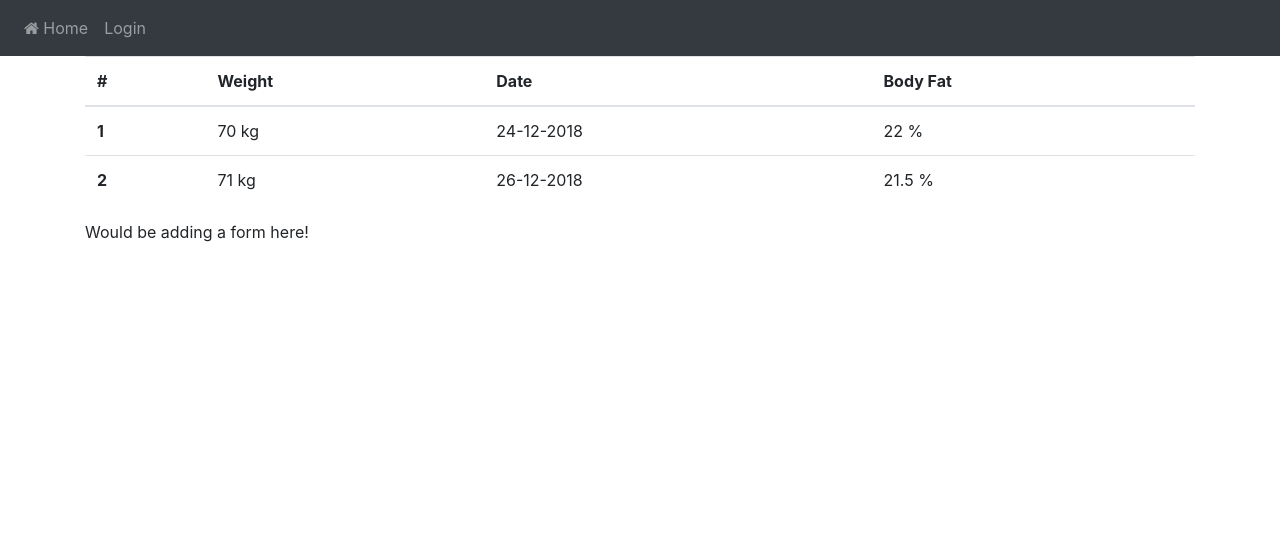
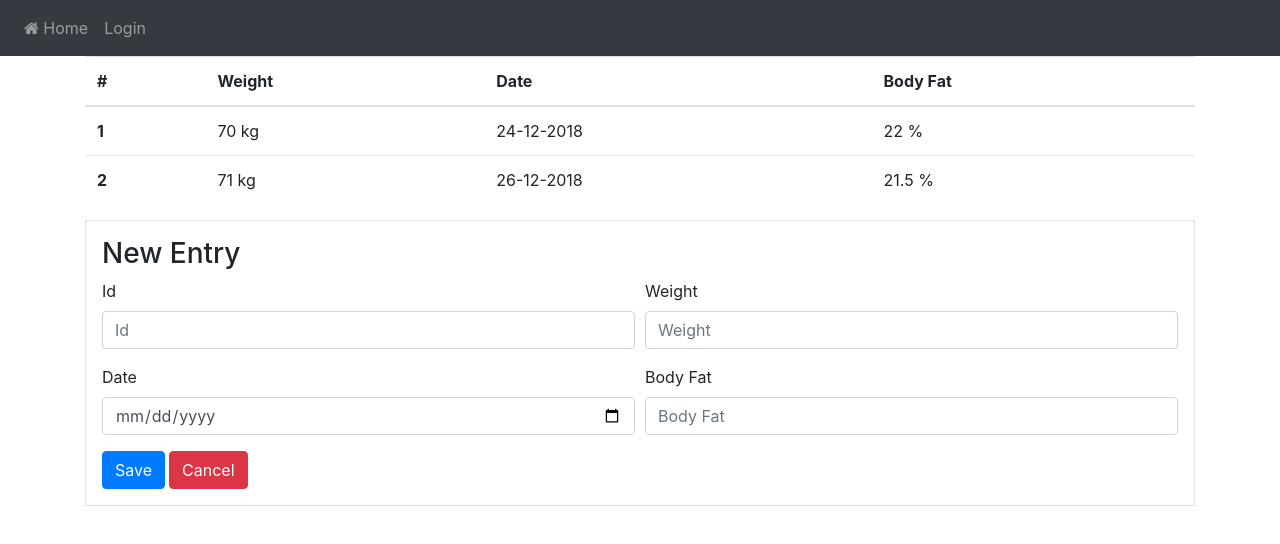
Before and after one commit to forcetrekker/AngularWeightTracker, an Angular app: page / in a window 1280 px wide. Shown: the top 544 px of the page. Built offline with nearby package versions, Linux system fonts and the light colour scheme.

Commit message:
Added form for new entry

```diff
--- a/src/app/app.module.ts
+++ b/src/app/app.module.ts
@@ -1,5 +1,6 @@
 import { BrowserModule } from '@angular/platform-browser';
 import { NgModule } from '@angular/core';
+import { FormsModule }   from '@angular/forms';
 
 import { AppRoutingModule } from './app-routing.module';
 import { AppComponent } from './app.component';
@@ -16,7 +17,8 @@ import { NewEntryComponent } from './new-entry/new-entry.component';
   ],
   imports: [
     BrowserModule,
-    AppRoutingModule
+    AppRoutingModule,
+    FormsModule
   ],
   providers: [],
   bootstrap: [AppComponent]
--- a/src/app/home/home.component.html
+++ b/src/app/home/home.component.html
@@ -34,5 +34,5 @@
         </tbody>
     </table>
 
-    <app-new-entry></app-new-entry>
+    <app-new-entry (newEntry)="newEntryHandler($event)"></app-new-entry>
 </div>
--- a/src/app/home/home.component.ts
+++ b/src/app/home/home.component.ts
@@ -17,4 +17,9 @@ export class HomeComponent implements OnInit {
       .subscribe(entries => this.entries = entries);
   }
 
+  newEntryHandler(entry: Entry) {
+    console.log("entry", entry);
+    this.entries.push(entry);
+  }
+
 }
--- a/src/app/new-entry/new-entry.component.html
+++ b/src/app/new-entry/new-entry.component.html
@@ -1,3 +1,30 @@
-<p>
-  Would be adding a form here!
-</p>
+<form class="border p-3" #newEntryForm="ngForm">
+    <h3>New Entry</h3>
+    <div class="form-row">
+        <div class="form-group col-md-6">
+            <label for="record-id">Id</label>
+            <input type="text" class="form-control" id="record-id" placeholder="Id"
+            [(ngModel)]="entry.id" name="id">
+        </div>
+        <div class="form-group col-md-6">
+            <label for="weight">Weight</label>
+            <input type="number" class="form-control" id="weight" placeholder="Weight"
+            [(ngModel)]="entry.weight" name="weight">
+        </div>
+    </div>
+    <div class="form-row">
+        <div class="form-group col-md-6">
+            <label for="date">Date</label>
+            <input type="date" class="form-control" id="date" placeholder="Date"
+            [(ngModel)]="entry.date" name="date">
+        </div>
+        <div class="form-group col-md-6">
+            <label for="body-fat">Body Fat</label>
+            <input type="number" class="form-control" id="body-fat" placeholder="Body Fat"
+            [(ngModel)]="entry.bodyFat" name="bodyFat">
+        </div>
+    </div>
+
+    <button type="submit" class="btn btn-primary mr-1" (click)="createNewEntry();">Save</button>
+    <button class="btn btn-danger" (click)="newEntryForm.reset();">Cancel</button>
+</form>
--- a/src/app/new-entry/new-entry.component.ts
+++ b/src/app/new-entry/new-entry.component.ts
@@ -1,4 +1,6 @@
-import { Component, OnInit } from '@angular/core';
+import { Component, OnInit, EventEmitter, Output } from '@angular/core';
+import { FormsModule }   from '@angular/forms';
+import { Entry } from '../entry';
 
 @Component({
   selector: 'app-new-entry',
@@ -7,9 +9,18 @@ import { Component, OnInit } from '@angular/core';
 })
 export class NewEntryComponent implements OnInit {
 
+  @Output() newEntry: EventEmitter<Entry> = new EventEmitter<Entry>();
+
+  entry: Entry = new Entry();
   constructor() { }
 
   ngOnInit() {
   }
 
+  createNewEntry() {
+    console.log("sending data");
+    this.newEntry.emit(this.entry);
+    this.entry = new Entry();
+  }
+
 }
```
Also changed, not shown: 1 other file (tests, documents, lock files or other folders).
